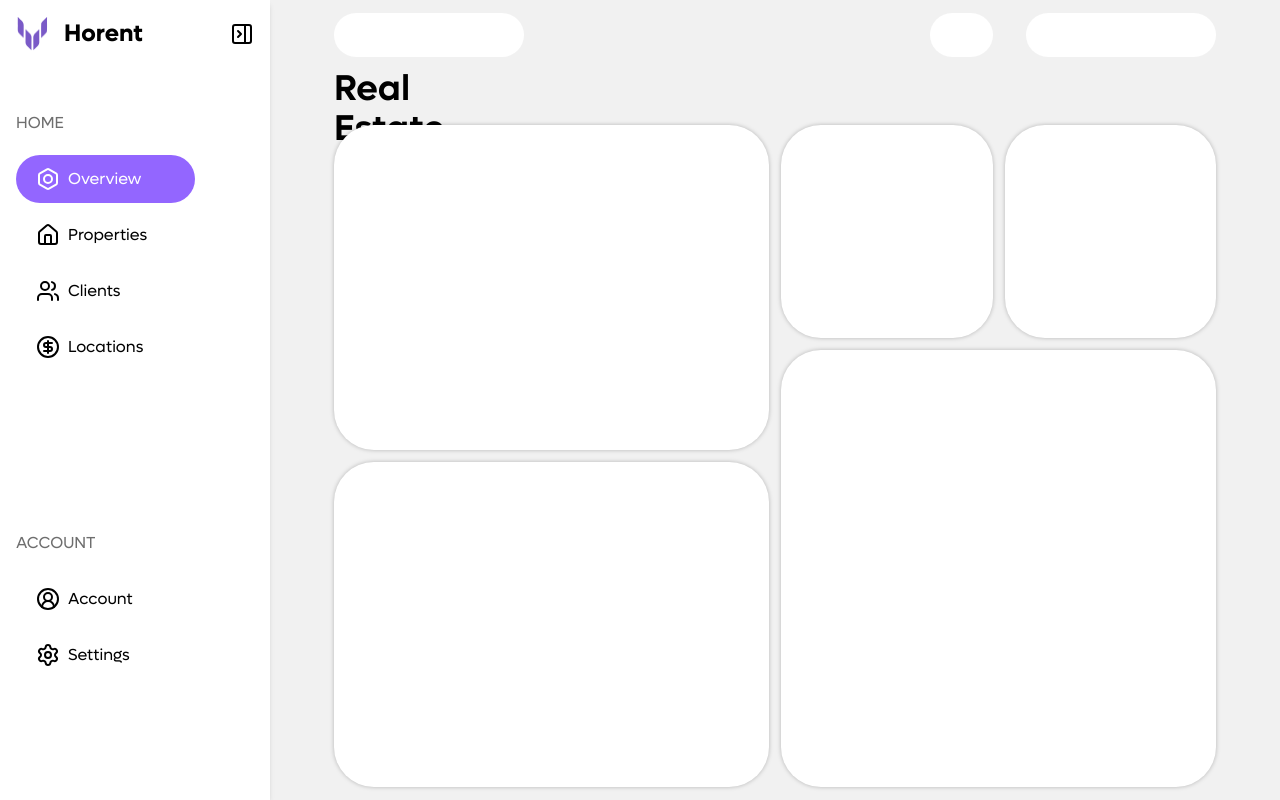
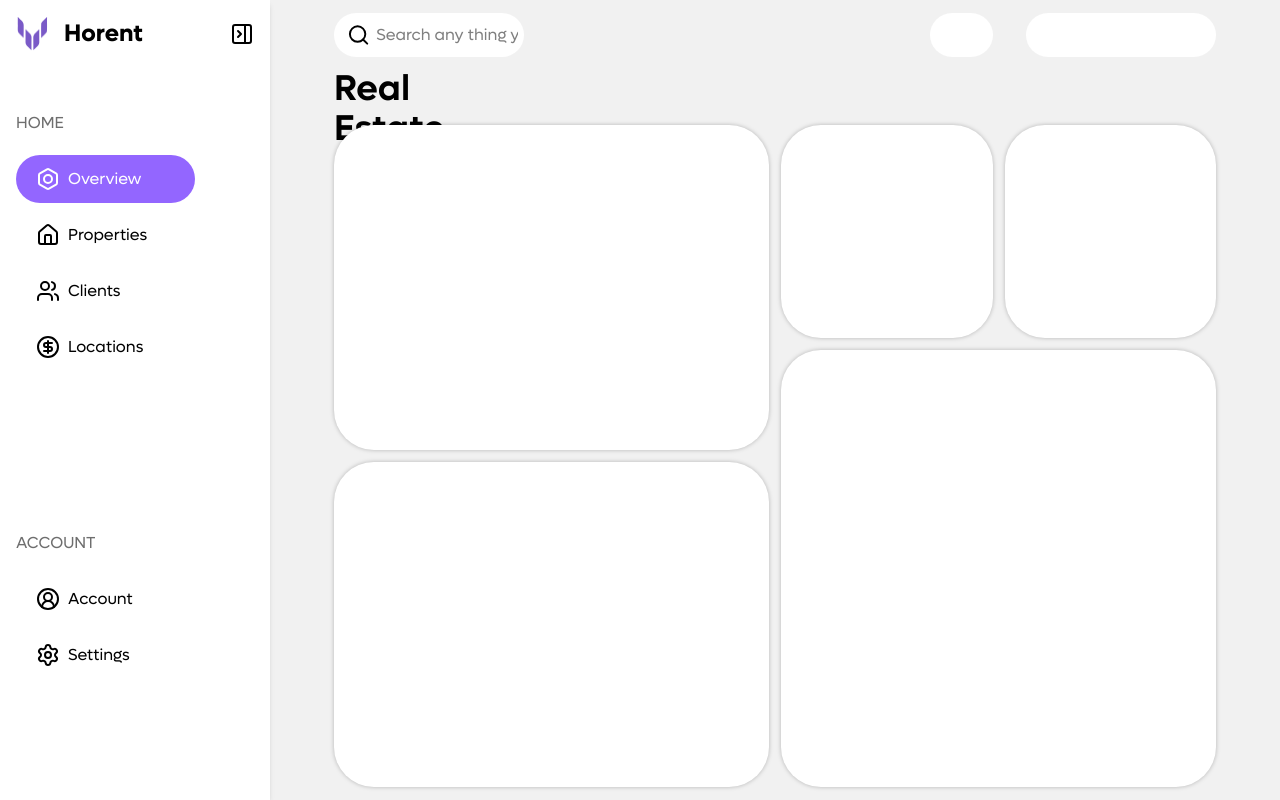
Before and after one commit to m0hkx/Horent, a React (Vite) app: page / in a window 1280 px wide. Built offline with nearby package versions, Linux system fonts and the light colour scheme.

Commit message:
Add search top bar

```diff
--- /dev/null
+++ b/src/components/common/Input.tsx
@@ -0,0 +1,9 @@
+function Input() {
+    return (
+        <>
+            <input className="ml-auto w-[90%] rounded-full border-none focus:outline-none px-[0.5vw]" style={{ fontFamily: 'Lufga', fontWeight: 400 }} type="text" placeholder="Search any thing you want..." />
+        </>
+    )
+}
+
+export default Input;
--- a/src/components/layout/Topbar.tsx
+++ b/src/components/layout/Topbar.tsx
@@ -1,8 +1,12 @@
+import Input from "../common/Input";
+import { Search } from "lucide-react";
+
 function Topbar() {
     return (
         <>
-            <div className="col-span-3 bg-[#FFFFFF] w-[90%] rounded-full">
-
+            <div className="col-span-3 bg-[#FFFFFF] w-[90%] rounded-full flex justify-center items-center pl-[1vw]">
+                <Search />
+                <Input />
             </div>
 
             <div className="col-start-10 col-span-3 bg-[#FFFFFF] rounded-full w-[90%] ml-auto">
```
